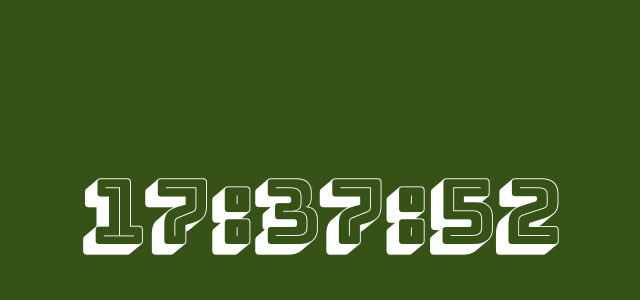
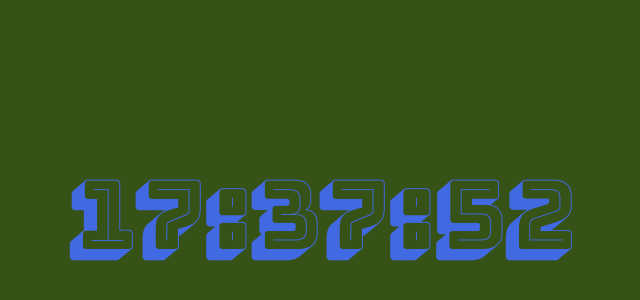
Before and after one commit to raviprakashdev/Ticky-Clock, a plain HTML site: page index.html in a window 1280 px wide. Shown: the part 374-674 px from the top of the page, without its empty margins (319-959 px from the left). Drawn offline with Linux system fonts and the light colour scheme.

Commit message:
Update clock.css

```diff
--- a/css/clock.css
+++ b/css/clock.css
@@ -3,11 +3,11 @@ html ,body
     height: 100%;
 }
 #clock{
-    /* background-color: blueviolet; */
-    color: #fff;
+    /* background-color: royalblue; */
+    color: #4169E1;
     font-family: 'Bungee Shade', cursive;
 /*     font-size: 70px; */
-    font-size: 90px;
+    font-size: 95px;
     /* position: relative; */
     /* top: 50%; */
     margin-top:-35px;
```
